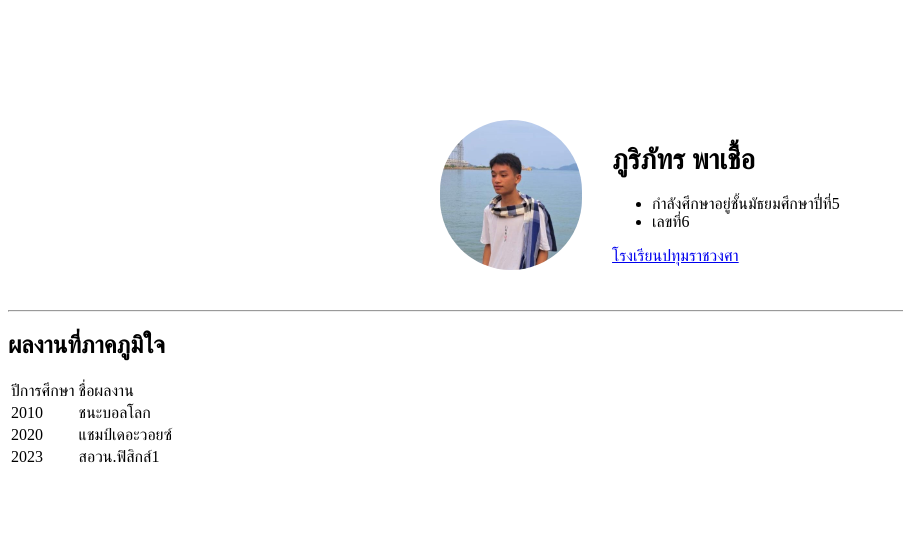
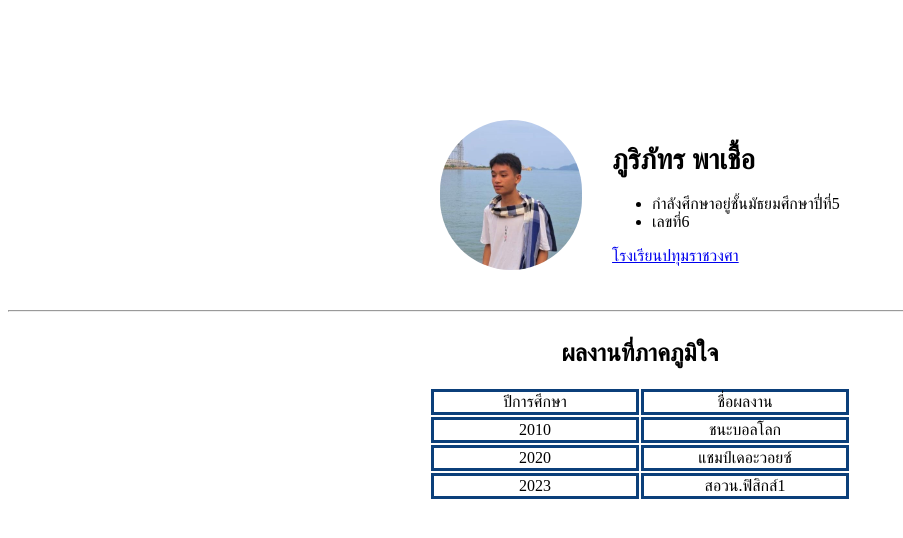
Before and after one commit to phuripatt/profile, a plain HTML site: page index.html in a window 1280 px wide. Shown: the whole page, without its empty margins (0-903 px from the left). Drawn offline with Linux system fonts and the light colour scheme.

Commit message:
edittable

```diff
--- a/index.html
+++ b/index.html
@@ -27,7 +27,7 @@
         <hr>
         <div class="profile_table">
             <div class="profile_table_detail">
-                <h2>ผลงานที่ภาคภูมิใจ</h2>
+                <h2 style="text-align: center;">ผลงานที่ภาคภูมิใจ</h2>
                 <table>
                     <tr>
                         <td>ปีการศึกษา</td>
--- a/styles/prfile.style.css
+++ b/styles/prfile.style.css
@@ -18,11 +18,11 @@ div.profile_card {
     }
 }
 
-div.proflie_table {
+div.profile_table {
     display: flex;
     justify-content: center;
 
-    div.profile_tatle_detail{
+    div.profile_table_detail{
         h2{
             font-size: 24px;
         }
@@ -36,6 +36,7 @@ div.proflie_table {
         td{
             border: solid #0b3f7a;
             width: 200px;
+            text-align: center;
         }
     }
 }
```
